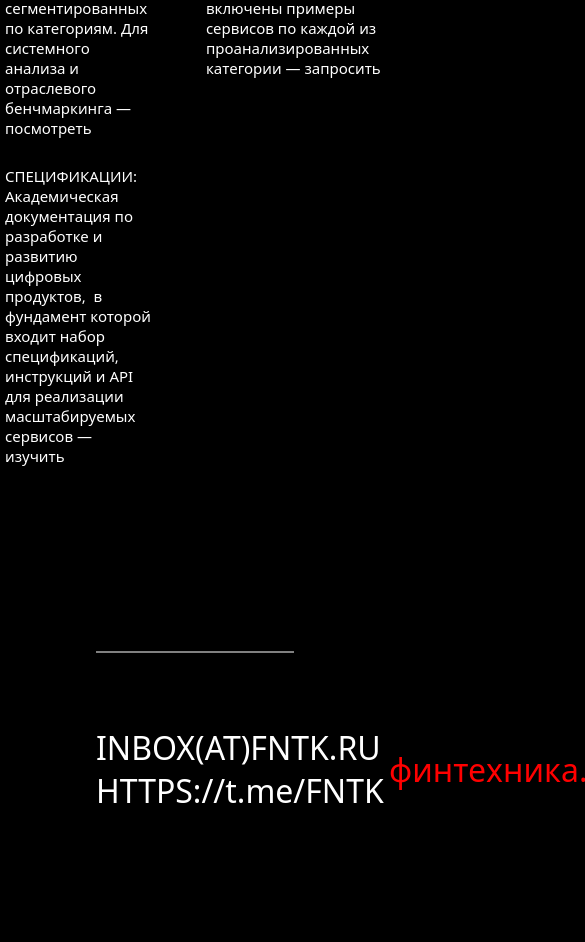
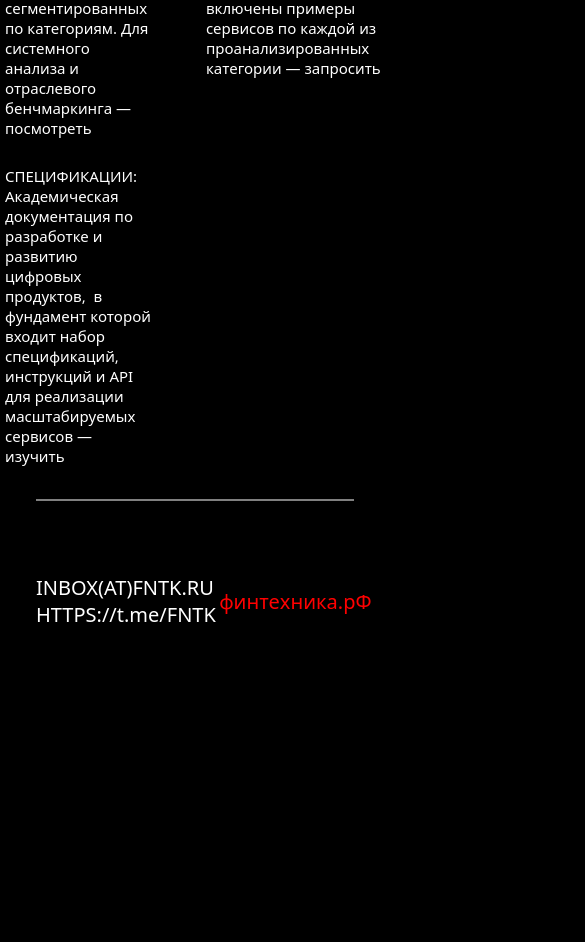
Before and after one commit to Shohjahonb21/maket, a plain HTML site: page index.html in a window 390 px wide. Shown: the part 4513-5455 px from the top of the page, 585 px wide, since content can reach past the window. After the commit the page ends 5141 px from the top, so only its background shows below. Drawn offline with Linux system fonts and the light colour scheme.

Commit message:
Add files via upload

```diff
--- a/style.css
+++ b/style.css
@@ -180,6 +180,18 @@ padding: 48px 0;
         font-size: 20px;
     }
 
+    .fs_s   {
+        padding: 0 36px;
+        font-size: 20px;
+    }
+    .border{
+        margin: 0 36px;
+    margin-bottom: 73px;
+
+
+    }
+
+
 }
 @media (max-width:550px){
     .div_1{
```
